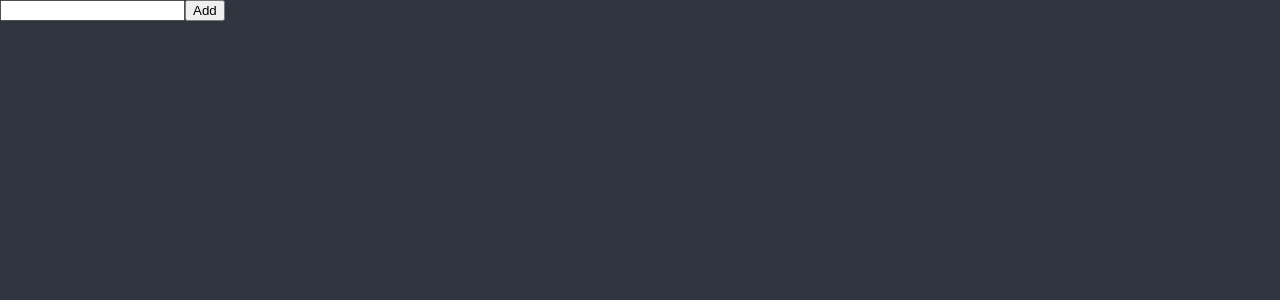
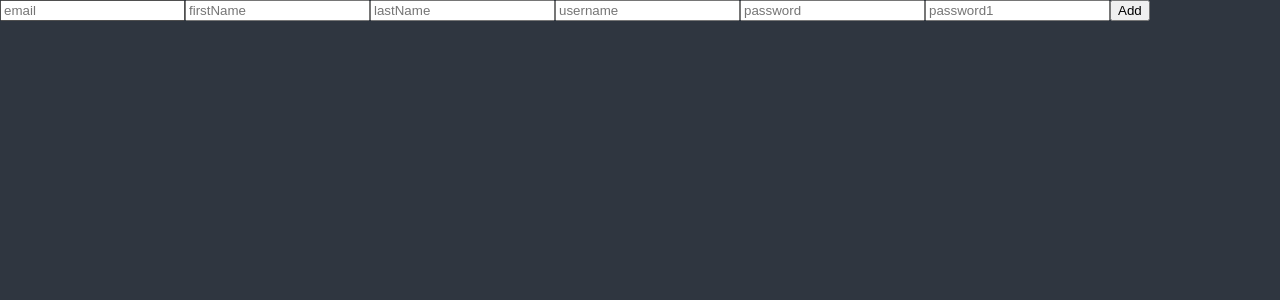
Before and after one commit to gayoungyeom/react-master, a React (Create React App) app: page / in a window 1280 px wide. Shown: the top 300 px of the page. Built offline with nearby package versions, Linux system fonts and the light colour scheme.

Commit message:
feat: react-hook-form 도입

```diff
--- a/src/ToDoList.tsx
+++ b/src/ToDoList.tsx
@@ -2,32 +2,19 @@
 import { useForm } from 'react-hook-form';
 
 function ToDoList() {
-  // const {} = useForm();
-  const [toDo, setTodo] = useState('');
-  const [toDoError, setToDoError] = useState('');
-
-  const onChange = (e: ChangeEvent<HTMLInputElement>) => {
-    const {
-      currentTarget: { value },
-    } = e;
-    setTodo(value);
-    setToDoError('');
-  };
-
-  const onSubmit = (e: FormEvent<HTMLFormElement>) => {
-    e?.preventDefault();
-    if (toDo.length < 10) {
-      return setToDoError('TODO should be longer');
-    }
-    console.log('submit');
-  };
+  const { register, watch } = useForm();
+  console.log(watch());
 
   return (
     <div>
-      <form onSubmit={onSubmit}>
-        <input onChange={onChange} value={toDo} />
+      <form>
+        <input {...register('email')} placeholder="email" />
+        <input {...register('firstName')} placeholder="firstName" />
+        <input {...register('lastName')} placeholder="lastName" />
+        <input {...register('username')} placeholder="username" />
+        <input {...register('password')} placeholder="password" />
+        <input {...register('password1')} placeholder="password1" />
         <button>Add</button>
-        {toDoError}
       </form>
     </div>
   );
```
